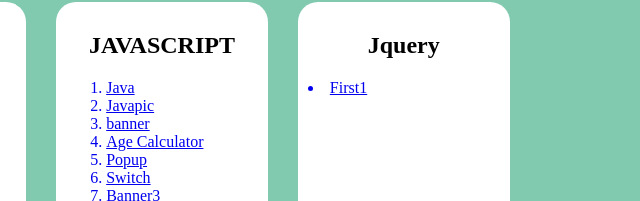
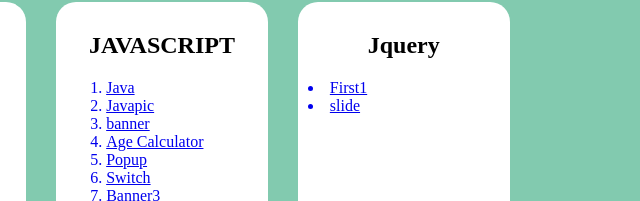
Before and after one commit to Arjun20025/my-practice-work, a plain HTML site: page Practicepages.html in a window 1280 px wide. Shown: the part 229-430 px from the top of the page, 493-1133 px from the left. Drawn offline with Linux system fonts and the light colour scheme.

Commit message:
Refactor HTML structure and style in Practicepages

```diff
--- a/Practicepages.html
+++ b/Practicepages.html
@@ -209,6 +209,11 @@ h1{
     <a href="first1.html">
 <li>First1</li>
 </a>
+
+
+    <a href="slide.html">
+<li>slide</li>
+</a>
   </div>
 
 
```
